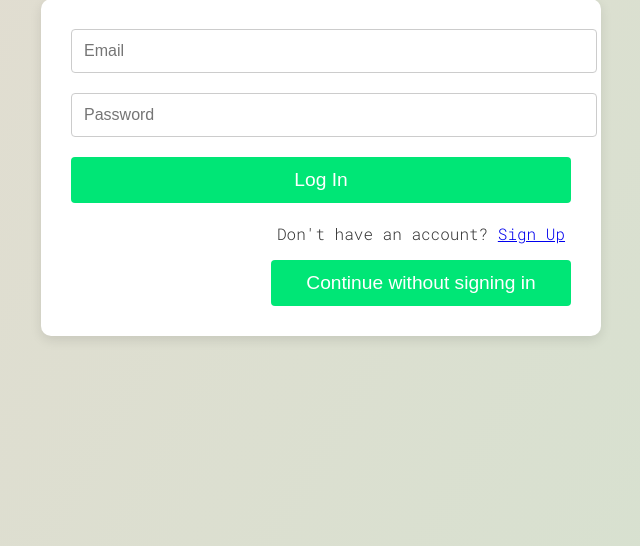
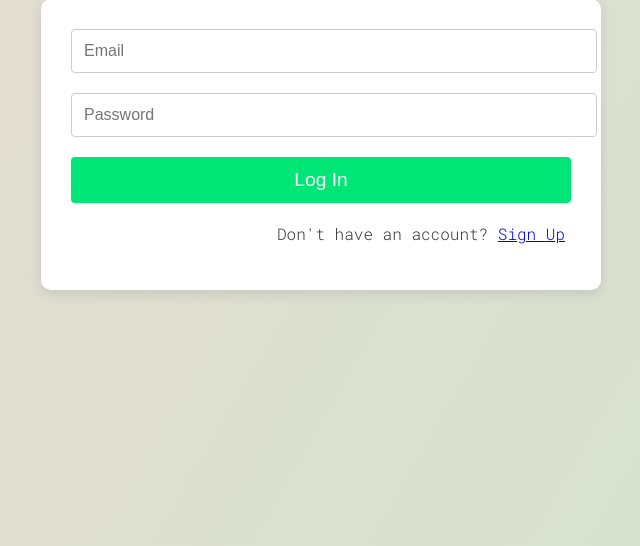
Before and after one commit to YchampionOP/catalyst, a Python web app: template templates/login.html in a window 1280 px wide. Shown: the part 173-719 px from the top of the page, without its empty margins (319-959 px from the left). Run offline with Jinja, Linux system fonts and the light colour scheme; the template is opened without the code that fills it, so the values that code supplies are empty.

Commit message:
Update login.html

```diff
--- a/templates/login.html
+++ b/templates/login.html
@@ -157,9 +157,6 @@
                 {% endif %}
             {% endwith %}
             <p style="margin-top: 20px;">Don't have an account? <a href="signup">Sign Up</a></p>
-            <form action="/continue_without_login">
-                <button type="submit">Continue without signing in</button>
-            </form>
         </div>
     </div>
 
```
